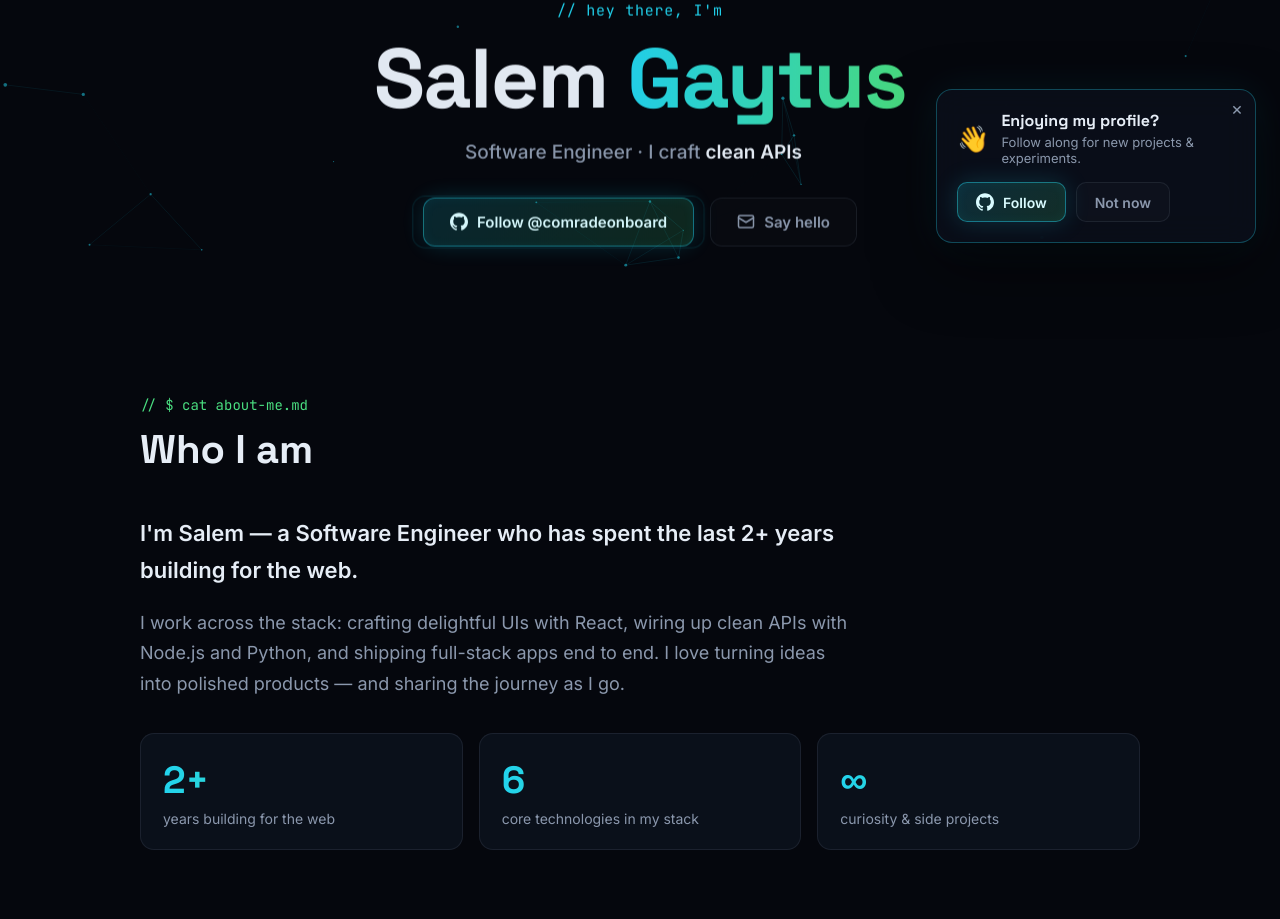
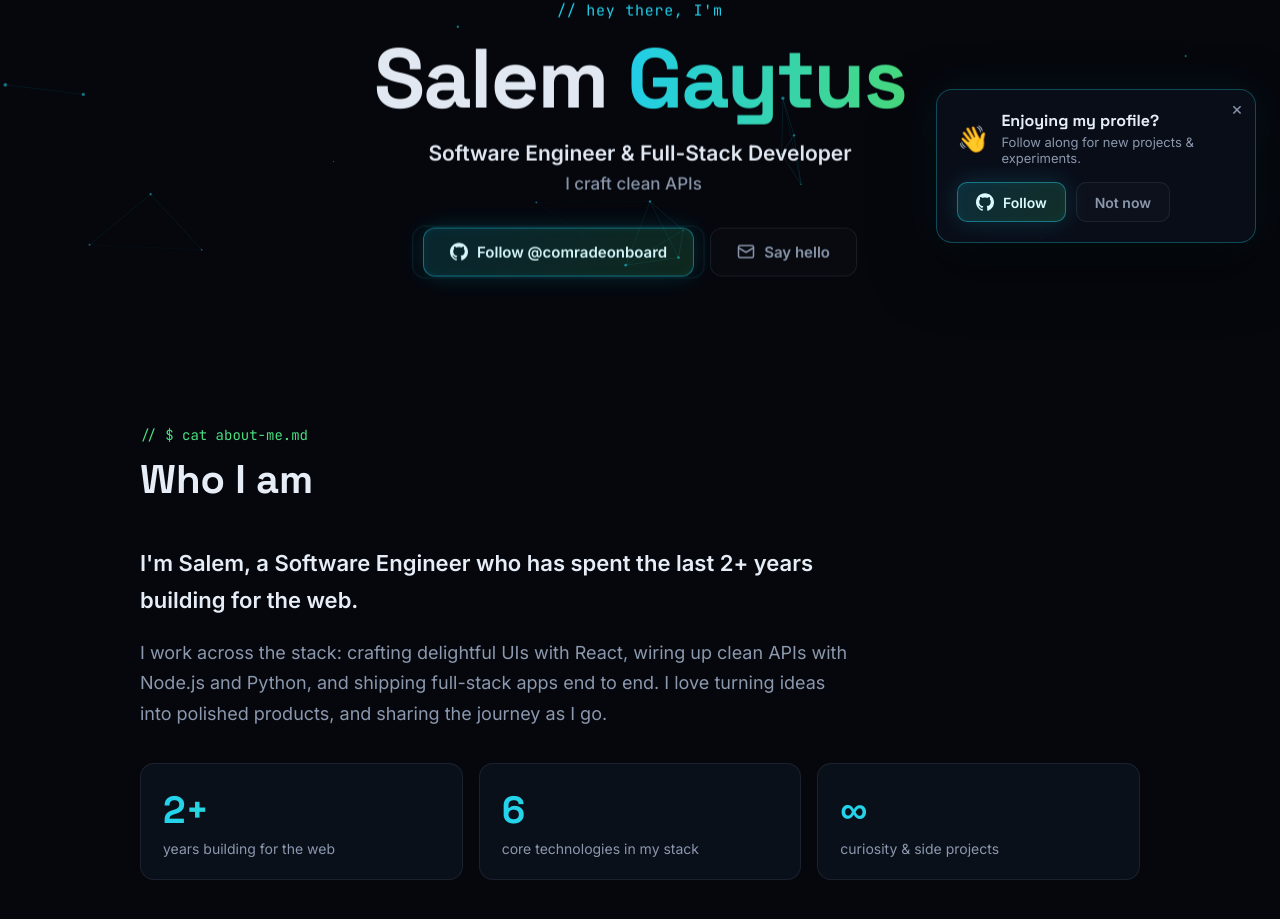
Before and after one commit to comradeonboard/comradeonboard, a React (Vite) app: page / in a window 1280 px wide. Shown: the part 533-1452 px from the top of the page. Built offline with nearby package versions, Linux system fonts and the light colour scheme.

Commit message:
Update hero title and typewriter content
Co-authored-by: comradeonboard <180728229+comradeonboard@users.noreply.github.com>

```diff
--- a/src/components/About.jsx
+++ b/src/components/About.jsx
@@ -19,12 +19,12 @@ export default function About() {
         transition={{ duration: 0.6 }}
       >
         <p>
-          I&apos;m Salem — a Software Engineer who has spent the last 2+ years building for the web.
+          I&apos;m Salem, a Software Engineer who has spent the last 2+ years building for the web.
         </p>
         <p>
           I work across the stack: crafting delightful UIs with React, wiring up clean APIs with
           Node.js and Python, and shipping full-stack apps end to end. I love turning ideas into
-          polished products — and sharing the journey as I go.
+          polished products, and sharing the journey as I go.
         </p>
       </motion.div>
       <div className="stats-grid">
--- a/src/components/Hero.jsx
+++ b/src/components/Hero.jsx
@@ -5,11 +5,11 @@ import { GITHUB_URL, EMAIL_URL } from '../data/socials.js'
 
 const TERMINAL_LINES = [
   { cmd: 'whoami', out: 'salem.gaytus' },
-  { cmd: 'cat ~/role.txt', out: 'Software Engineer — building for the web' },
+  { cmd: 'cat ~/role.txt', out: 'Software Engineer, building for the web' },
   { cmd: 'echo "welcome to my profile"', out: 'welcome to my profile 👋' }
 ]
 
-const ROLES = ['full-stack apps', 'clean APIs', 'delightful UIs', 'open-source experiments']
+const ROLES = ['delightful UIs', 'clean APIs', 'scalable backends', 'open-source experiments']
 
 function useTypedLines(onDone) {
   const [lineIdx, setLineIdx] = useState(0)
@@ -135,8 +135,9 @@ export default function Hero() {
             <h1 className="hero-name">
               Salem <span>Gaytus</span>
             </h1>
-            <p className="hero-role">
-              Software Engineer · I craft <span className="role-typed">{role}</span>
+            <p className="hero-role">Software Engineer &amp; Full-Stack Developer</p>
+            <p className="hero-role-sub">
+              I craft <span className="role-typed">{role}</span>
               <span className="caret" />
             </p>
             <div className="hero-actions">
--- a/src/index.css
+++ b/src/index.css
@@ -339,7 +339,14 @@ img {
 
 .hero-role {
   margin-top: 18px;
-  font-size: 19px;
+  font-size: 21px;
+  color: var(--text);
+  font-weight: 600;
+}
+
+.hero-role-sub {
+  margin-top: 8px;
+  font-size: 17px;
   color: var(--muted);
   font-weight: 500;
 }
```
Also changed, not shown: index.html (+2 -2 lines).
